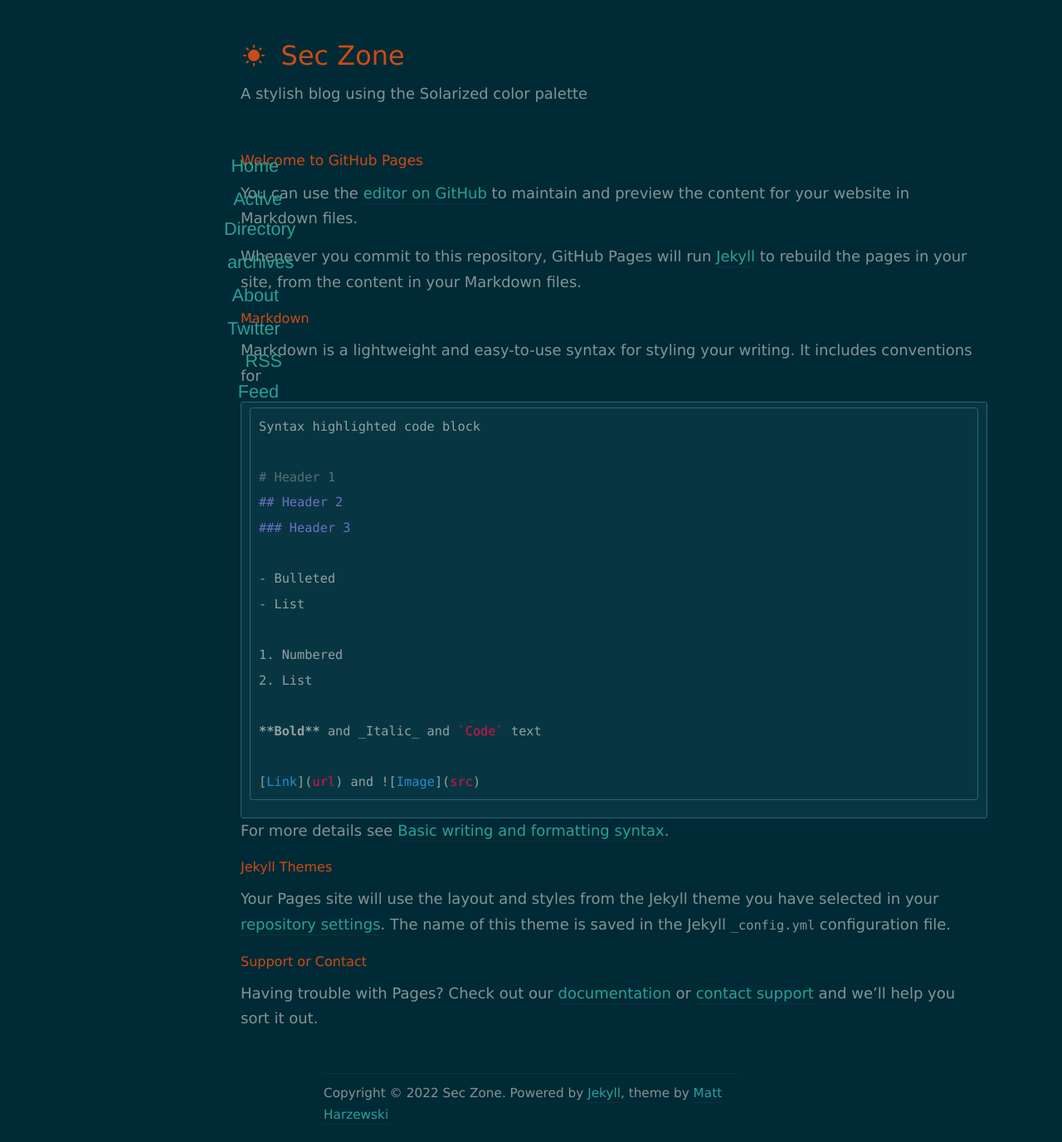
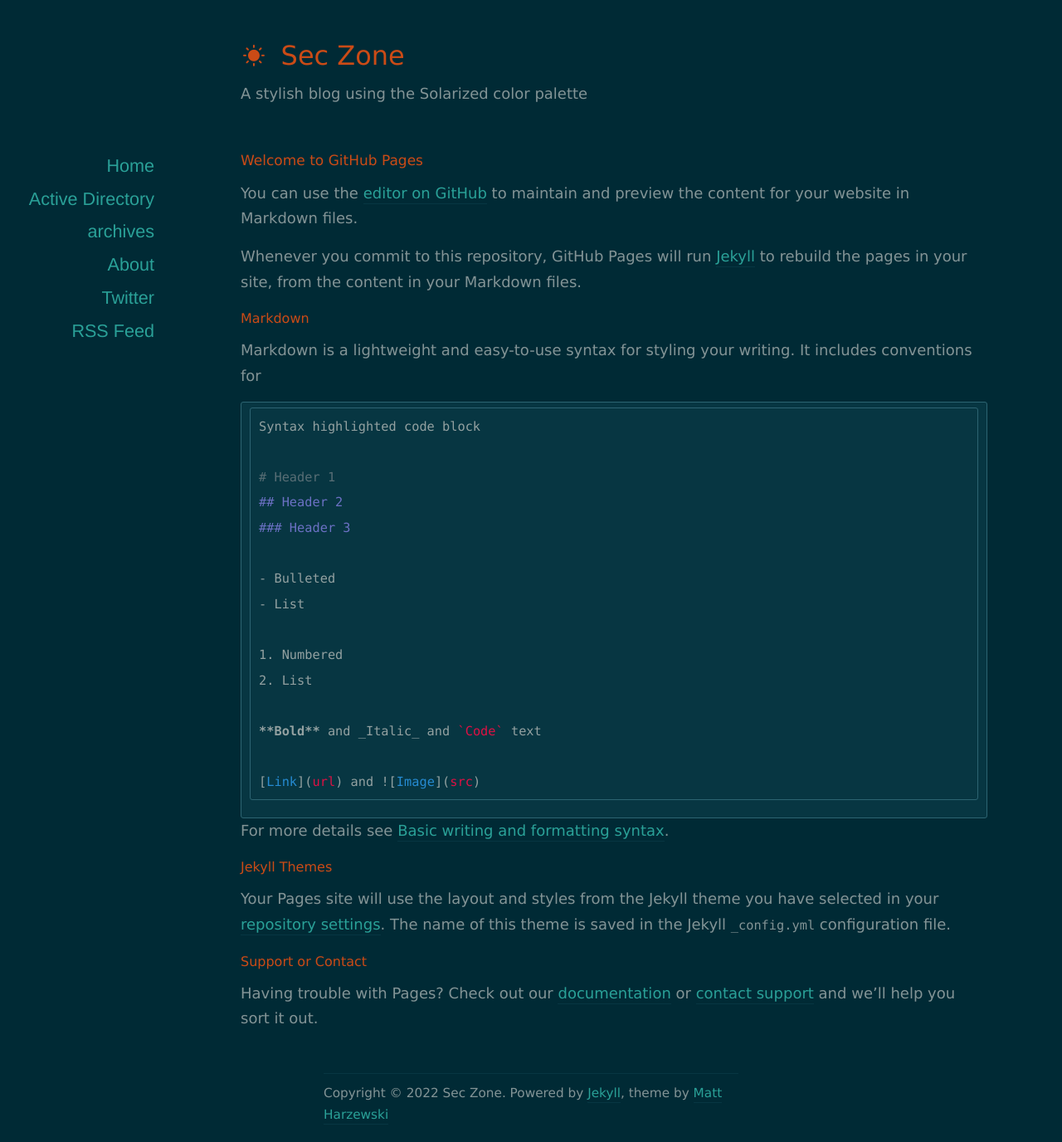
Before and after one commit to SecZone1/seczone1.github.io, a Jekyll site: the page built from index.md, in a window 1280 px wide. Shown: the whole page at 83% size. Built offline with Jekyll 4.4.1, drawn with Linux system fonts in a browser that asks for light colours; nearby versions of some CDN libraries; our own code applies the rules of GitHub Pages for plain Markdown files; the list of posts is cut into pages by our own code.

Commit message:
Update style.css

```diff
--- a/assets/css/style.css
+++ b/assets/css/style.css
@@ -142,9 +142,9 @@ h3 {
 #sidebar {
 	position: absolute;
 	text-align: right;
-	width: 100px;
+	width: 200px;
 	top: 0;
-	left: -50px;
+	left: -300px;
 }
 
 #sidebar li {
```
